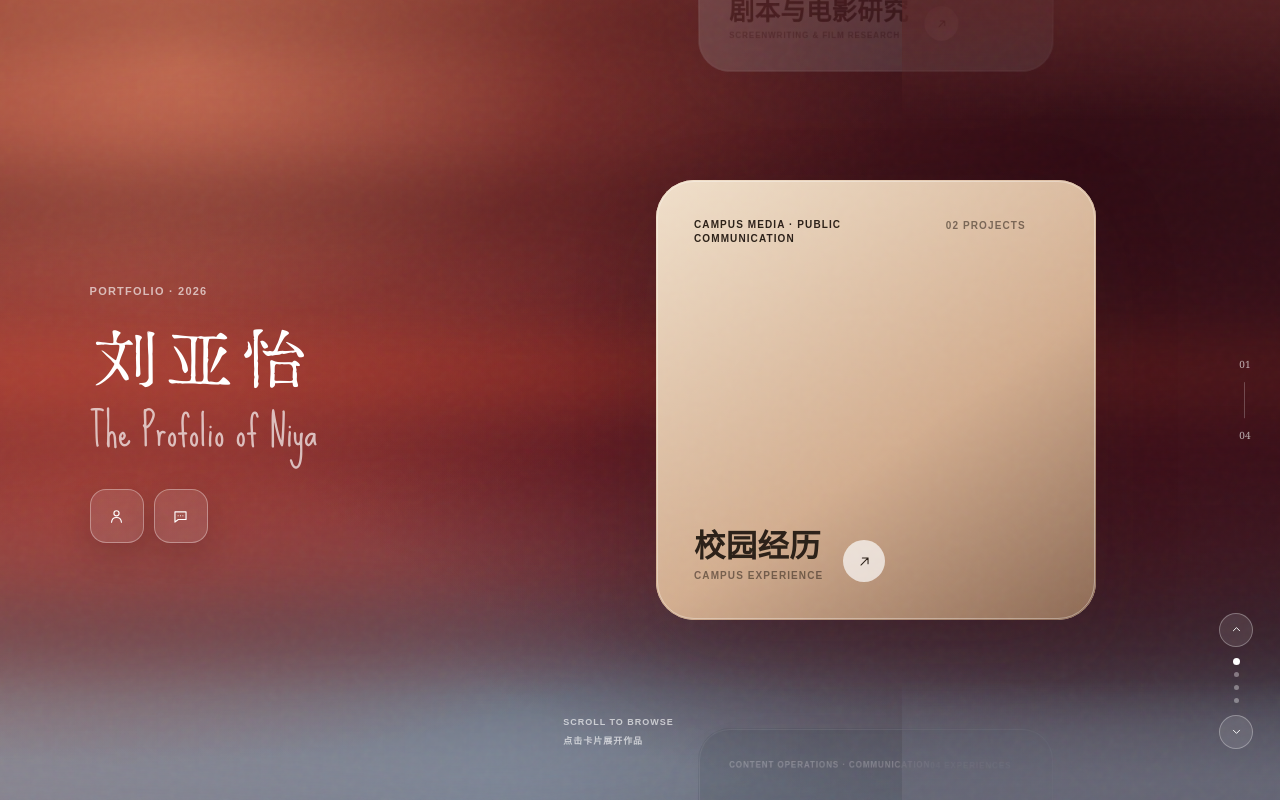
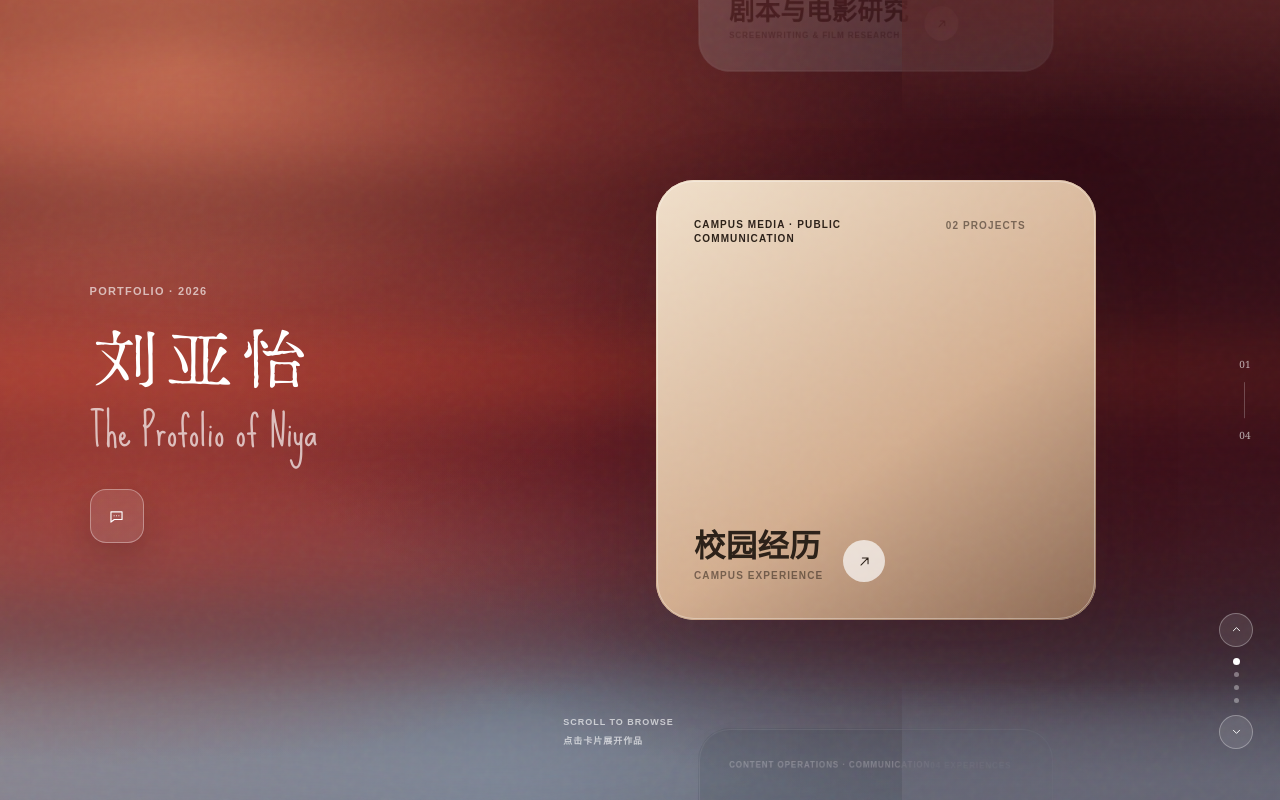
Before and after one commit to onlyNiya/niya-portfolio-campus, a plain HTML site: page index.html in a window 1280 px wide. Drawn offline with Linux system fonts and the light colour scheme.

Commit message:
Complete site without public resume files

```diff
--- a/index.html
+++ b/index.html
@@ -27,19 +27,6 @@
           </div>
 
           <nav class="contact-actions" aria-label="联系方式">
-            <a
-              class="icon-button"
-              href="assets/刘亚怡-个人简历.docx"
-              download="刘亚怡-个人简历.docx"
-              aria-label="下载刘亚怡的个人简历"
-              title="下载个人简历"
-            >
-              <svg viewBox="0 0 24 24" aria-hidden="true">
-                <circle cx="12" cy="8" r="3.25" />
-                <path d="M5.75 19.25c.35-4 2.45-6 6.25-6s5.9 2 6.25 6" />
-              </svg>
-            </a>
-
             <div class="contact-disclosure" id="contact-disclosure">
               <button
                 class="icon-button"
```
Also changed, not shown: 2 other files.
